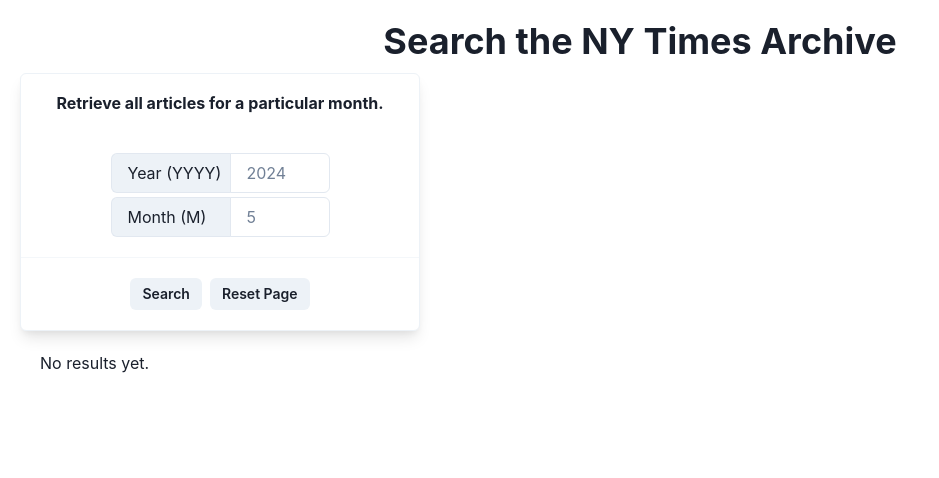
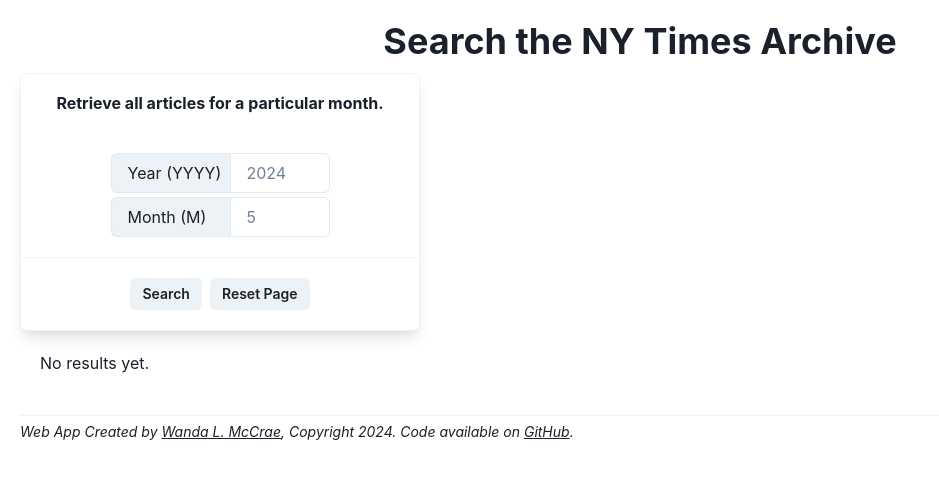
Before and after one commit to wlmccrae/headline-editor-ghpage, a React (Create React App) app: page / in a window 1280 px wide. Shown: the top 478 px of the page, without its empty margins (0-939 px from the left). Built offline with nearby package versions, Linux system fonts and the light colour scheme; no server answers.

Commit message:
Update App.js

```diff
--- a/src/App.js
+++ b/src/App.js
@@ -1,24 +1,22 @@
-import { BrowserRouter, Route, Routes } from 'react-router-dom';
+// import { BrowserRouter, Route, Routes } from 'react-router-dom';
+import { BrowserRouter } from 'react-router-dom';
 import MainPage from './components/MainPage';
 import Footer from './components/Footer';
 import './App.css';
 import { ChakraProvider } from '@chakra-ui/react';
 
-function TestPage() {
-  return <div>Test Page</div>
-}
-
 function App() {
   return (
-    // <ChakraProvider>
+    <ChakraProvider>
       <BrowserRouter>
-        <Routes>
+        {/* <Routes>
           <Route path="/" element={<MainPage />} />
           <Route path="/test" element={<TestPage />} />
-        </Routes>
-        {/* <Footer /> */}
+        </Routes> */}
+        <MainPage />
+        <Footer />
       </BrowserRouter>
-    // </ChakraProvider>
+    </ChakraProvider>
   );
 }
 
```
